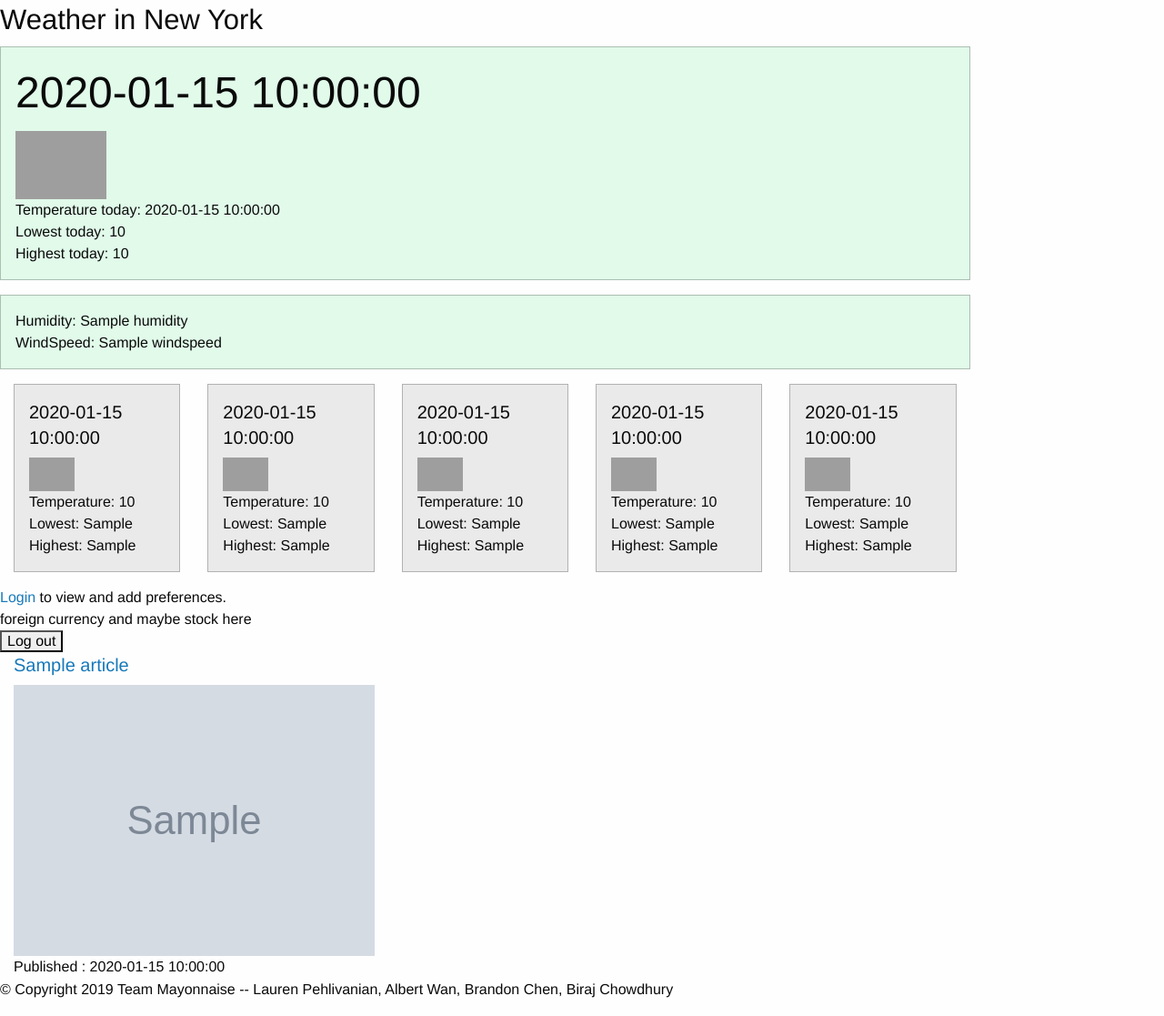
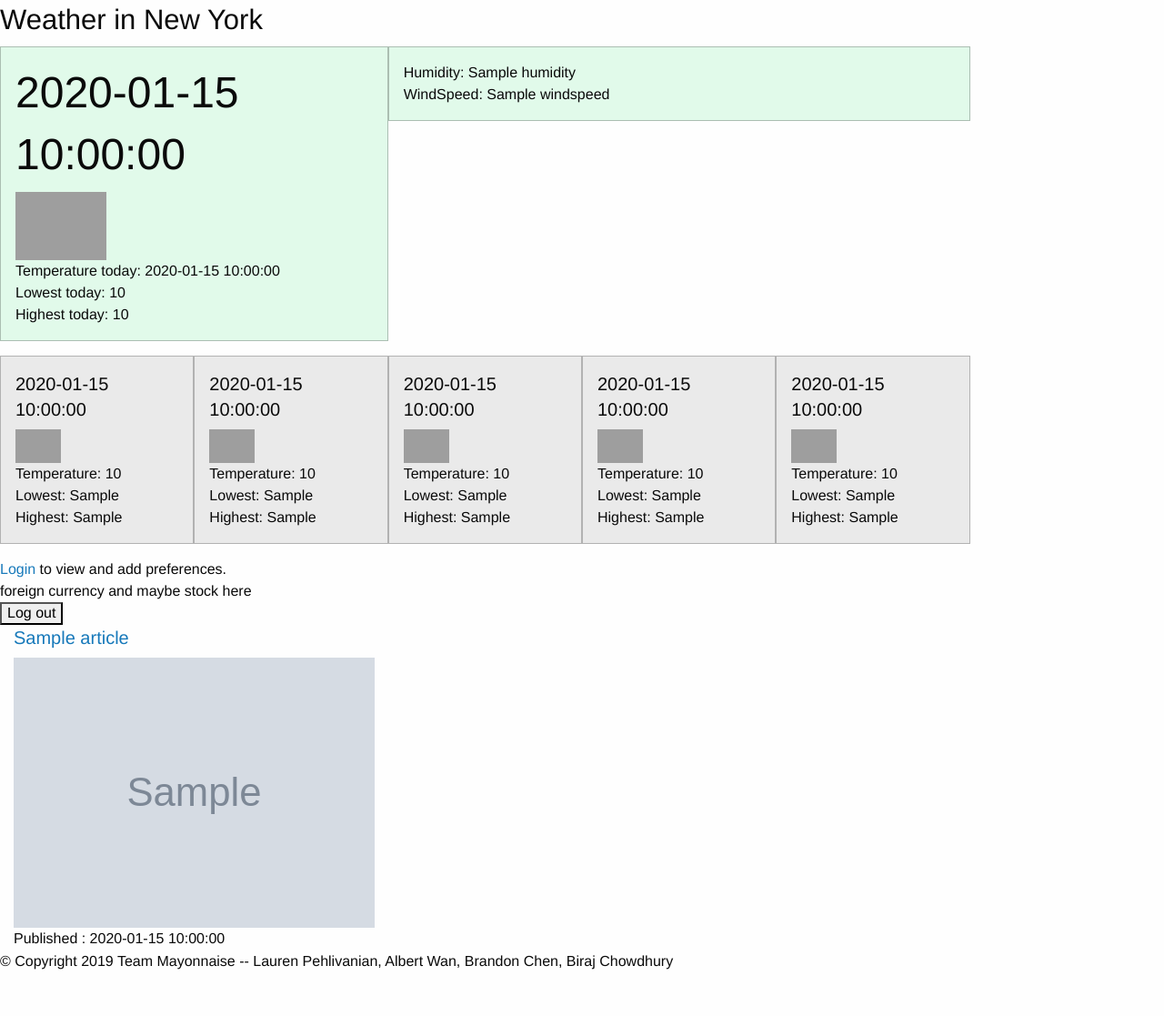
Before and after one commit to Salmon4/Mayonnaise, a Flask app: template templates/home.html in a window 1280 px wide. Shown: the part 94-1211 px from the top of the page at 91% size. After the commit the page ends 1160 px from the top, so only its background shows below. Run offline with Flask 2, Linux system fonts and the light colour scheme; the template is opened without the code that fills it: most values are stand-ins (such as "Sample title", 1, 10 or a date in 2020); grey boxes marked "Sample" are stand-in pictures; some libraries are stand-ins or nearby versions; grey boxes are pictures that could not be loaded.

Commit message:
Update home.html

```diff
--- a/templates/home.html
+++ b/templates/home.html
@@ -27,8 +27,8 @@
     <div class="{{t2}}" id="panel2">
       <!-- ================================================================= WEATHER ======================================================================= -->
       <h3>Weather in New York</h3>
-      <div class="grid-x grid-padding-x">
-        <div class="large-10 medium-10 columns">
+      <div class="grid-x">
+        <div class="small-4 cell">
           <div class="success callout">
             <h1> {{DateToday}}</h1>
             <img src="https://www.metaweather.com/static/img/weather/{{pic}}.svg" width="100" height="20"> <br>
@@ -38,20 +38,20 @@
             <div>Highest today: {{HighestTemp}}</div>
 
           </div>
-            <div class="medium-6 columns">
-              <div class="success callout">
-                Humidity: {{humidity}}
-                <br>
-                WindSpeed: {{windspeed}}
-              </div>
-            </div>
+        </div>
+        <div class="small-6 cell">
+          <div class="success callout">
+            Humidity: {{humidity}}
+            <br>
+            WindSpeed: {{windspeed}}
+          </div>
         </div>
       </div>
-      <div class="grid-x grid-padding-x">
+      <div class="grid-x">
         <div class="small-2 cell">
           <div class="secondary callout">
             <h5> {{DateToday1}}</h5>
-            <img src="https://www.metaweather.com/static/img/weather/{{pic}}.svg" width="50" height="10"> <br>
+            <img src="https://www.metaweather.com/static/img/weather/{{pic1}}.svg" width="50" height="10"> <br>
 
             <div>Temperature: {{TempToday1}}</div>
             <div>Lowest: {{LowestTemp1}}</div>
@@ -62,7 +62,7 @@
         <div class="small-2 cell">
           <div class="secondary callout">
             <h5> {{DateToday2}}</h5>
-            <img src="https://www.metaweather.com/static/img/weather/{{pic}}.svg" width="50" height="10"> <br>
+            <img src="https://www.metaweather.com/static/img/weather/{{pic2}}.svg" width="50" height="10"> <br>
 
             <div>Temperature: {{TempToday2}}</div>
             <div>Lowest: {{LowestTemp2}}</div>
@@ -73,7 +73,7 @@
         <div class="small-2 cell">
           <div class="secondary callout">
             <h5> {{DateToday3}}</h5>
-            <img src="https://www.metaweather.com/static/img/weather/{{pic}}.svg" width="50" height="10"> <br>
+            <img src="https://www.metaweather.com/static/img/weather/{{pic3}}.svg" width="50" height="10"> <br>
 
             <div>Temperature: {{TempToday3}}</div>
             <div>Lowest: {{LowestTemp3}}</div>
@@ -84,7 +84,7 @@
         <div class="small-2 cell">
           <div class="secondary callout">
             <h5> {{DateToday4}}</h5>
-            <img src="https://www.metaweather.com/static/img/weather/{{pic}}.svg" width="50" height="10"> <br>
+            <img src="https://www.metaweather.com/static/img/weather/{{pic4}}.svg" width="50" height="10"> <br>
 
             <div>Temperature: {{TempToday4}}</div>
             <div>Lowest: {{LowestTemp4}}</div>
@@ -96,7 +96,7 @@
       <div class="small-2 cell">
         <div class="secondary callout">
           <h5> {{DateToday5}}</h5>
-          <img src="https://www.metaweather.com/static/img/weather/{{pic}}.svg" width="50" height="10"> <br>
+          <img src="https://www.metaweather.com/static/img/weather/{{pic5}}.svg" width="50" height="10"> <br>
 
           <div>Temperature: {{TempToday5}}</div>
           <div>Lowest: {{LowestTemp5}}</div>
```
